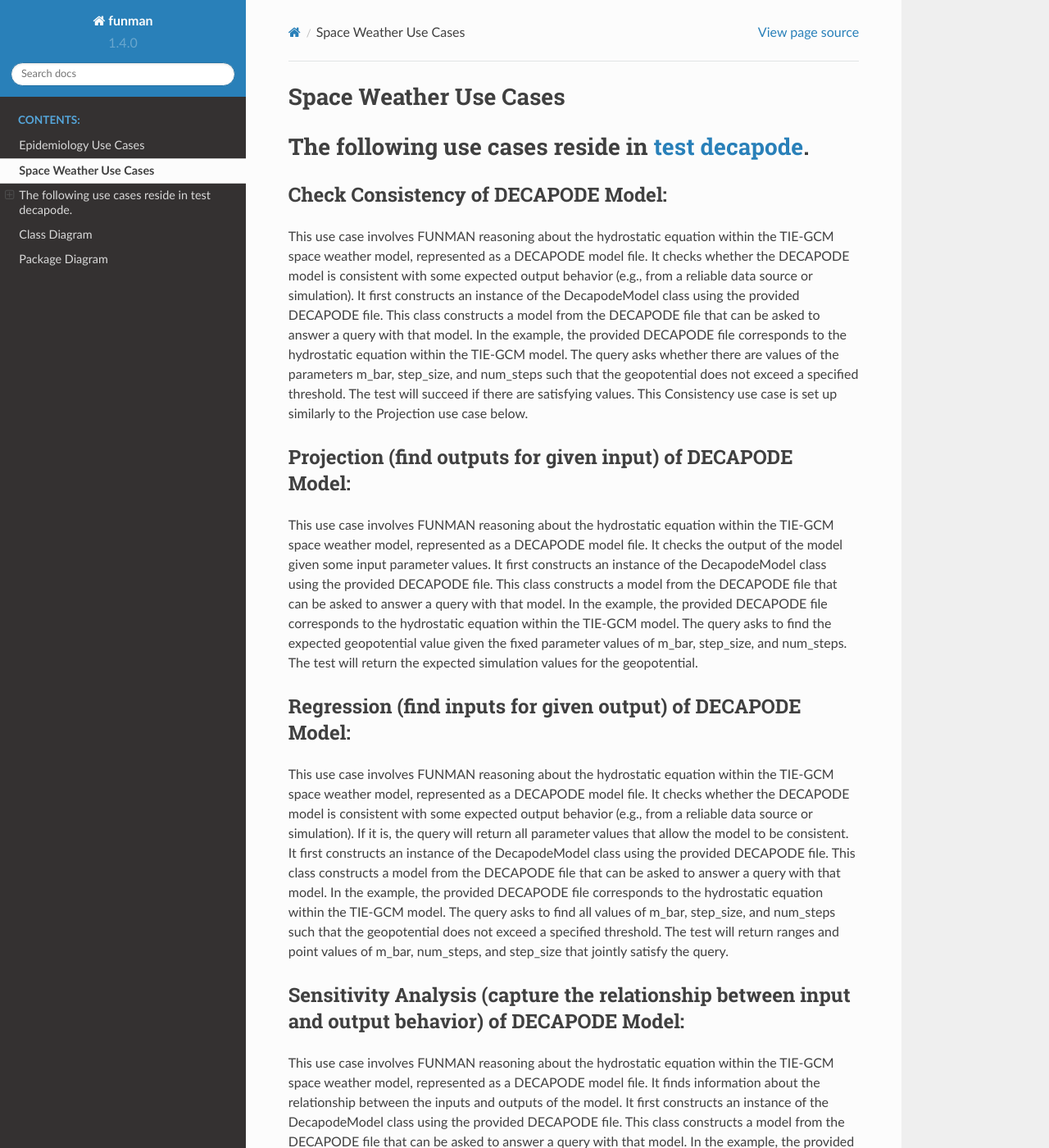
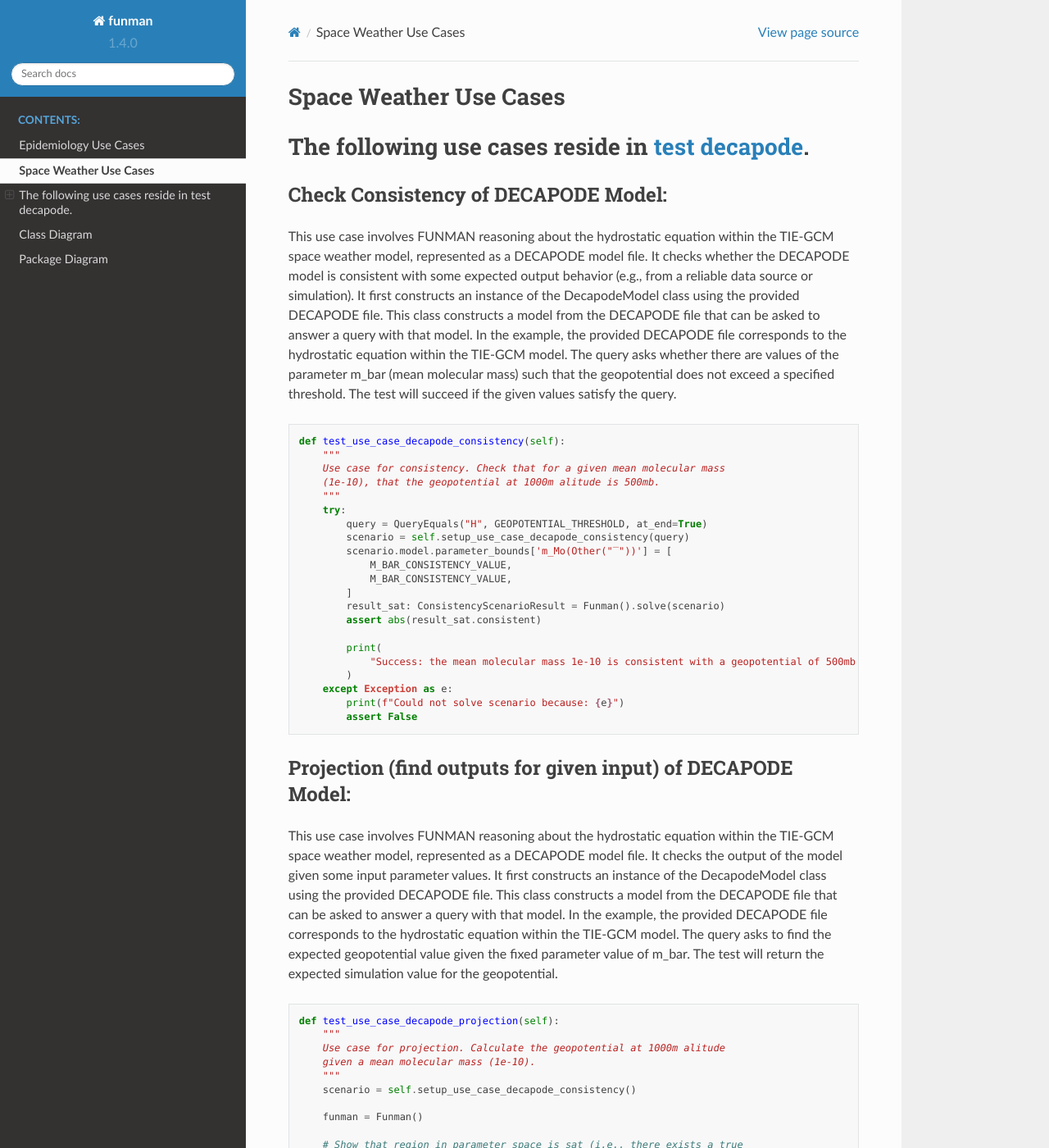
Before and after one commit to ml4ai/funman, a Sphinx documentation site: the page built from docs/source/sw_use_cases.rst, in a window 1280 px wide and 1400 px high. Shown: the whole window at 82% size. Built offline with Sphinx 7.4.7 and the Read the Docs theme 2.0.0, drawn with Linux system fonts in a browser that asks for light colours; pages that are not in the unit, such as notebooks, are missing from menus; some of the changed text lies outside the part shown.

Commit message:
docs with all 4 SW test cases

```diff
--- a/docs/source/sw_use_cases.rst
+++ b/docs/source/sw_use_cases.rst
@@ -10,46 +10,70 @@
 ^^^^^^^^^^^^^^^^^^^^^^^^^^^^^^^^^^^^
 
 This use case involves FUNMAN reasoning about the hydrostatic equation within the TIE-GCM space weather model, represented as a DECAPODE model file.  It checks whether the DECAPODE model is consistent with some expected output behavior (e.g., from a reliable data source or simulation).
-It first constructs an instance of the DecapodeModel class using the provided DECAPODE file.  This class constructs a model from the DECAPODE file that can be asked to answer a query with that model.  In the example, the provided DECAPODE file corresponds to the hydrostatic equation within the TIE-GCM model.  The query asks whether there are values of the parameters m_bar, step_size, and num_steps such that the geopotential does not exceed a specified threshold.  The test will succeed if there are satisfying values.  This Consistency use case is set up similarly to the Projection use case below.
+It first constructs an instance of the DecapodeModel class using the provided DECAPODE file.  This class constructs a model from the DECAPODE file that can be asked to answer a query with that model.  In the example, the provided DECAPODE file corresponds to the hydrostatic equation within the TIE-GCM model.  The query asks whether there are values of the parameter m_bar (mean molecular mass) such that the geopotential does not exceed a specified threshold.  The test will succeed if the given values satisfy the query.
+
+
+.. code-block::
+
+
+    def test_use_case_decapode_consistency(self):
+        """
+        Use case for consistency. Check that for a given mean molecular mass
+        (1e-10), that the geopotential at 1000m alitude is 500mb.
+        """
+        try:
+            query = QueryEquals("H", GEOPOTENTIAL_THRESHOLD, at_end=True)
+            scenario = self.setup_use_case_decapode_consistency(query)
+            scenario.model.parameter_bounds['m_Mo(Other("‾"))'] = [
+                M_BAR_CONSISTENCY_VALUE,
+                M_BAR_CONSISTENCY_VALUE,
+            ]
+            result_sat: ConsistencyScenarioResult = Funman().solve(scenario)
+            assert abs(result_sat.consistent)
+
+            print(
+                "Success: the mean molecular mass 1e-10 is consistent with a geopotential of 500mb at an altitude of 1000m."
+            )
+        except Exception as e:
+            print(f"Could not solve scenario because: {e}")
+            assert False
 
 Projection (find outputs for given input) of DECAPODE Model:
 ^^^^^^^^^^^^^^^^^^^^^^^^^^^^^^^^^^^^^^^^^^^^^^^^^^^^^^^^^^^^
 
 This use case involves FUNMAN reasoning about the hydrostatic equation within the TIE-GCM space weather model, represented as a DECAPODE model file.  It checks the output of the model given some input parameter values.
-It first constructs an instance of the DecapodeModel class using the provided DECAPODE file.  This class constructs a model from the DECAPODE file that can be asked to answer a query with that model.  In the example, the provided DECAPODE file corresponds to the hydrostatic equation within the TIE-GCM model.  The query asks to find the expected geopotential value given the fixed parameter values of m_bar, step_size, and num_steps.  The test will return the expected simulation values for the geopotential.
+It first constructs an instance of the DecapodeModel class using the provided DECAPODE file.  This class constructs a model from the DECAPODE file that can be asked to answer a query with that model.  In the example, the provided DECAPODE file corresponds to the hydrostatic equation within the TIE-GCM model.  The query asks to find the expected geopotential value given the fixed parameter value of m_bar.  The test will return the expected simulation value for the geopotential.
 
 
-.. code-block:: py
-    def test_use_case_decapode_consistency(self):
-        """
-        Check that for a given m_bar, that the geopotential at z= 500mb is a given constant H500.
-        Consistency: assert |H(z=1000) - H0| <= epsilon in formulation and test whether its consistent.
-                Test: is satisfiable
-        Projection: for m-bar = m0, calculate H(z=1000)
-            Test: |H(z=1000) - H0| <= epsilon
+.. code-block::
 
 
-        query = QueryAnd(queries=[QueryLE(variable="H", ub=H0+epsilon, at_end=True), QueryGE(variable="H", lb=H0-epsilon, at_end=True)]), requires that last value of z is 1000.
-
+    def test_use_case_decapode_projection(self):
+        """
+        Use case for projection. Calculate the geopotential at 1000m alitude
+        given a mean molecular mass (1e-10).
         """
         scenario = self.setup_use_case_decapode_consistency()
 
         funman = Funman()
 
-        # Show that region in parameter space is sat (i.e., there exists a true point)
+        # Show that region in parameter space is sat (i.e., there exists a true
+        # point)
         try:
-            result_sat: ConsistencyScenarioResult = funman.solve(scenario)
+            scenario = self.setup_use_case_decapode_consistency(QueryTrue())
+            scenario.model.parameter_bounds['m_Mo(Other("‾"))'] = [
+                M_BAR_CONSISTENCY_VALUE,
+                M_BAR_CONSISTENCY_VALUE,
+            ]
+            result_sat: ConsistencyScenarioResult = Funman().solve(scenario)
+            assert abs(result_sat.consistent)
 
             df = result_sat.dataframe()
+            H_at_1000m = df.loc[df.z == 1000].H
 
-
-            # Show that region in parameter space is unsat/false
-            scenario.model.parameter_bounds['m_Mo(Other("‾"))'] = [
-                1.67e-27 * 1.5,
-                1.67e-27 * 1.75,
-            ]
-            result_unsat: ConsistencyScenarioResult = funman.solve(scenario)
-            assert not result_unsat.consistent
+            print(
+                f"Success: the mean molecular mass 1e-10 results in a geopotential of {H_at_1000m}mb at an altitude of 1000m."
+            )
         except Exception as e:
             print(f"Could not solve scenario because: {e}")
             assert False
@@ -59,10 +83,11 @@
 ^^^^^^^^^^^^^^^^^^^^^^^^^^^^^^^^^^^^^^^^^^^^^^^^^^^^^^^^^^^^
 
 This use case involves FUNMAN reasoning about the hydrostatic equation within the TIE-GCM space weather model, represented as a DECAPODE model file.  It checks whether the DECAPODE model is consistent with some expected output behavior (e.g., from a reliable data source or simulation).  If it is, the query will return all parameter values that allow the model to be consistent.
-It first constructs an instance of the DecapodeModel class using the provided DECAPODE file.  This class constructs a model from the DECAPODE file that can be asked to answer a query with that model.  In the example, the provided DECAPODE file corresponds to the hydrostatic equation within the TIE-GCM model.  The query asks to find all values of m_bar, step_size, and num_steps such that the geopotential does not exceed a specified threshold.  The test will return ranges and point values of m_bar, num_steps, and step_size that jointly satisfy the query.
+It first constructs an instance of the DecapodeModel class using the provided DECAPODE file.  This class constructs a model from the DECAPODE file that can be asked to answer a query with that model.  In the example, the provided DECAPODE file corresponds to the hydrostatic equation within the TIE-GCM model.  The query asks to find all values of m_bar such that the geopotential does not exceed a specified threshold.  The test will return ranges of m_bar that satisfy the query.
 
 
 .. code-block::
+
     def test_use_case_decapode_regression(self):
         """
         Use case for Regression with Parameter Synthesis. Find the values for mean molecular mass where the geopotential is 500mb at an altitude of 100 (i.e.  H(z=1000) = 500mb)
@@ -91,7 +116,7 @@
 ^^^^^^^^^^^^^^^^^^^^^^^^^^^^^^^^^^^^^^^^^^^^^^^^^^^^^^^^^^^^^^^^^^^^^^^^^^^^^^^^^^^^^^^^^^^^^^^^^^^^
 
 This use case involves FUNMAN reasoning about the hydrostatic equation within the TIE-GCM space weather model, represented as a DECAPODE model file.  It finds information about the relationship between the inputs and outputs of the model.
-It first constructs an instance of the DecapodeModel class using the provided DECAPODE file.  This class constructs a model from the DECAPODE file that can be asked to answer a query with that model.  In the example, the provided DECAPODE file corresponds to the hydrostatic equation within the TIE-GCM model.  The query fixes the parameters step_size and num_steps, then gives a range around a specified value of the parameter m_bar.  The test will return the range of the output values for the geopotential.  By comparing the results of this test to those of the projection test above, we can see how perturbations in the parameter values can impact the output.
+It first constructs an instance of the DecapodeModel class using the provided DECAPODE file.  This class constructs a model from the DECAPODE file that can be asked to answer a query with that model.  In the example, the provided DECAPODE file corresponds to the hydrostatic equation within the TIE-GCM model.  The query fixes the parameters step_size and num_steps, then gives the variance of the geopotential at a fixed altitude of 1000m of the parameter m_bar, the mean molecular mass.   The results of this test give information about how perturbations in the parameter value m_bar can impact the output.
 This use case follows the same initial setup as the Regression use case above, but is followed by an analysis of how sensitive the geopotential is to the parameter m_bar.
 
 .. code-block::
@@ -120,7 +145,7 @@
             sensitivity = dataframe.loc[dataframe.z == 1000].var()
 
             print(
-                f"The variance geopotential at an alitude of 1000m due to the mean molecular mass is: {sensitivity.H}"
+                f"The variance geopotential at an altitude of 1000m due to the mean molecular mass is: {sensitivity.H}"
             )
         except Exception as e:
             print(f"Could not solve scenario because: {e}")
```
